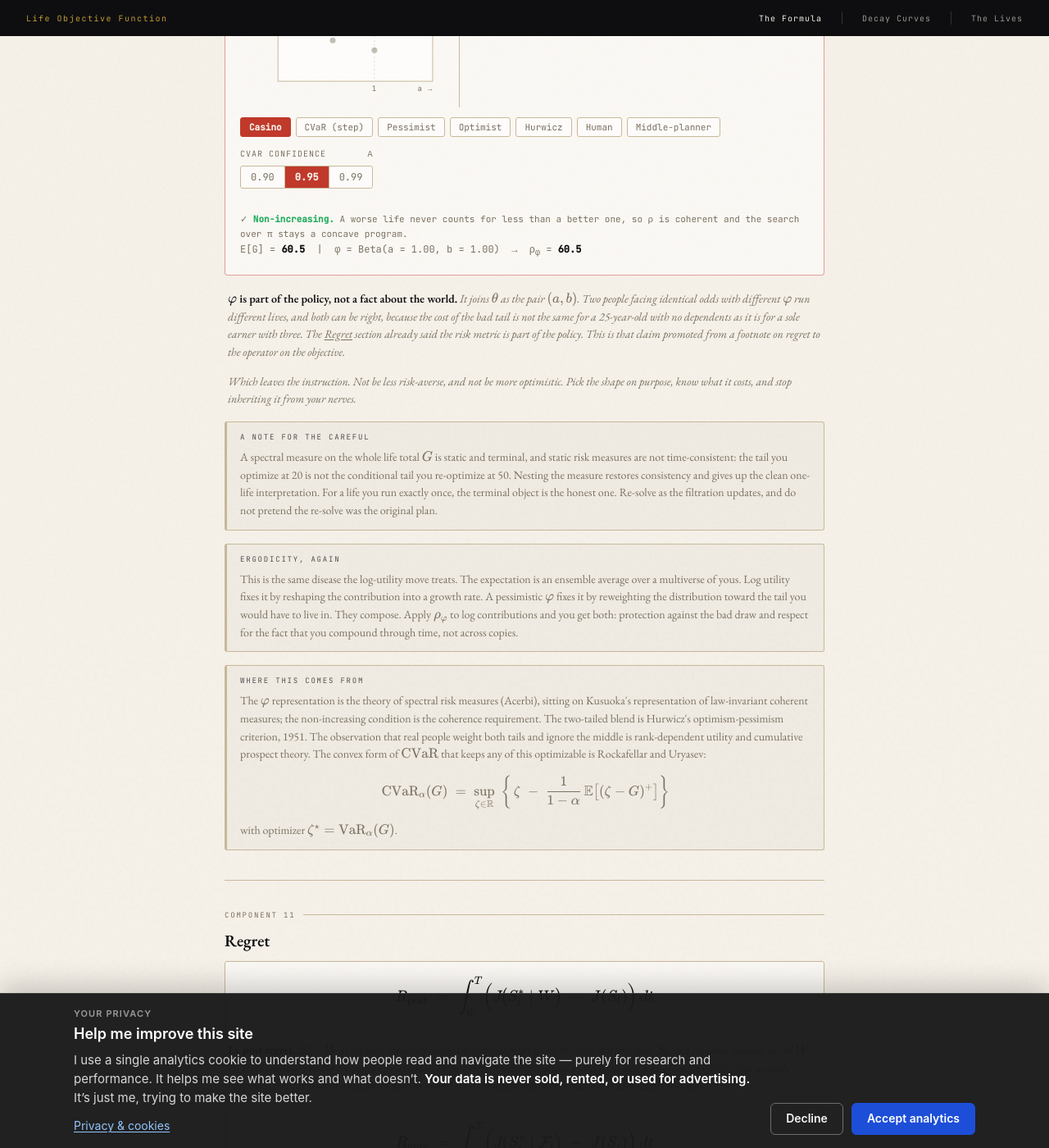
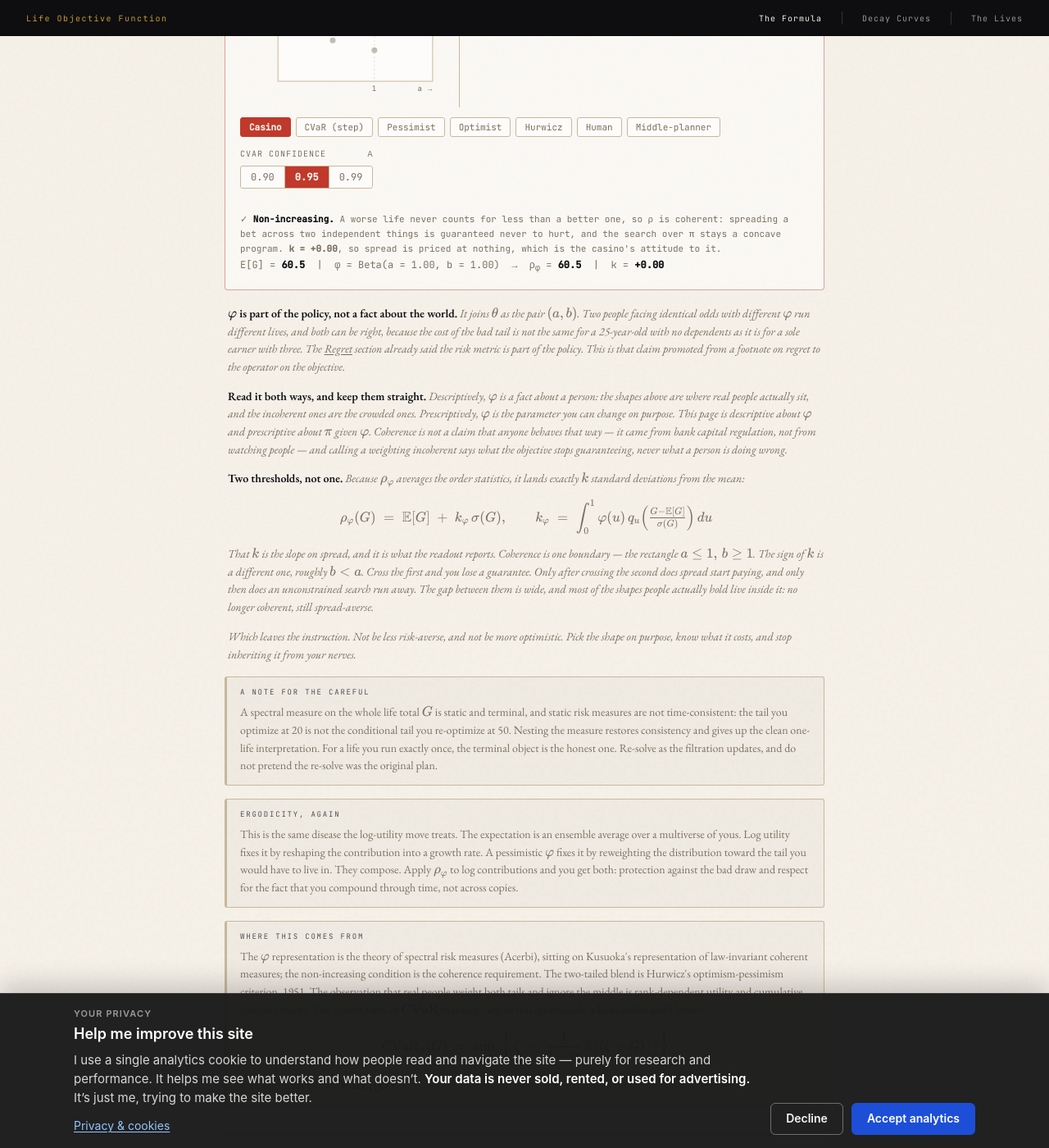
Before and after one commit to JohnBElam/my-site, a Jekyll site: the page built from life-objective-function/index.html, in a window 1280 px wide and 1400 px high, scrolled down 6754 px. Shown: the whole window at 82% size. Built offline with Jekyll 4.4.1, drawn with Linux system fonts in a browser that asks for light colours.

Commit message:
Separate losing coherence from chasing variance in the risk section
The coherence note applied a consequence of optimism to all of incoherence.
It told anyone off the coherent rectangle that the objective "runs to
whichever policy has the most variance", which is true only when phi is
tilted upward on balance. Three of the seven presets sit outside the
rectangle while remaining spread-averse, and roughly a third of the pad
was getting a warning it did not earn.

Because rho averages the order statistics, rho = E[G] + k*sigma exactly, so
the slope on spread is just (rho - E[G]) / sigma. That number now drives a
three-state note, appears in the readout, and colors the objective marker by
which tail it leans on rather than by whether it is coherent. Coherence is
one boundary; the sign of k is a different and much later one.

Also drops the green shading on the coherent region, which was quietly
endorsing a region on a page that means to describe rather than prescribe,
and adds two annotations: one separating the descriptive reading of phi from
the prescriptive one, and one stating the two thresholds outright.

Co-authored-by: Cursor <cursoragent@cursor.com>

```diff
--- a/life-objective-function/index.html
+++ b/life-objective-function/index.html
@@ -411,6 +411,7 @@ document.addEventListener("DOMContentLoaded", function() {
   .readout b { color: var(--ink); }
   .readout .risk { color: var(--risk-lo); }
   .readout .up { color: var(--risk-hi); }
+  .readout .flat { color: var(--muted); }
 
   /* ---- Two-pane viz: weighting pad + distribution ---- */
   .viz-panes { display: flex; align-items: stretch; }
@@ -453,7 +454,7 @@ document.addEventListener("DOMContentLoaded", function() {
   #density { fill: rgba(56,182,255,0.14); stroke: var(--blue); stroke-width: 1.5; }
   #tailfill { fill: var(--risk-lo); fill-opacity: 0.20; stroke: none; }
   .pad-frame { fill: rgba(255,255,255,0.6); stroke: var(--rule); stroke-width: 1; }
-  .pad-coherent { fill: var(--green); fill-opacity: 0.10; stroke: var(--green); stroke-opacity: 0.35; stroke-width: 1; }
+  .pad-coherent { fill: var(--ink); fill-opacity: 0.05; stroke: var(--muted); stroke-opacity: 0.35; stroke-width: 1; }
   .pad-grid { stroke: var(--rule); stroke-width: 0.5; stroke-dasharray: 2 3; }
   .pad-preset { fill: var(--muted); fill-opacity: 0.45; cursor: pointer; }
   .pad-preset:hover { fill-opacity: 0.9; }
@@ -472,8 +473,9 @@ document.addEventListener("DOMContentLoaded", function() {
     font-family: 'JetBrains Mono', monospace; font-size: 11px;
     line-height: 1.65; padding: 10px 18px 0; color: var(--muted);
   }
-  .coh-note b { color: var(--green); }
+  .coh-note b { color: var(--ink); }
   .coh-note.warn b { color: var(--risk-hi); }
+  .coh-note .k { font-weight: 600; }
 
 </style>
 </head>
@@ -1101,6 +1103,28 @@ document.addEventListener("DOMContentLoaded", function() {
     </div>
 
     <div class="annotation" style="margin-top:14px;">
+      <strong>Read it both ways, and keep them straight.</strong> Descriptively, $\varphi$ is a fact about
+      a person: the shapes above are where real people actually sit, and the incoherent ones are the
+      crowded ones. Prescriptively, $\varphi$ is the parameter you can change on purpose. This page is
+      descriptive about $\varphi$ and prescriptive about $\pi$ given $\varphi$. Coherence is not a claim
+      that anyone behaves that way — it came from bank capital regulation, not from watching people —
+      and calling a weighting incoherent says what the objective stops guaranteeing, never what a person
+      is doing wrong.
+    </div>
+
+    <div class="annotation" style="margin-top:14px;">
+      <strong>Two thresholds, not one.</strong> Because $\rho_\varphi$ averages the order statistics, it
+      lands exactly $k$ standard deviations from the mean:
+      $$\rho_\varphi(G) \;=\; \mathbb{E}[G] \;+\; k_\varphi\,\sigma(G), \qquad
+        k_\varphi \;=\; \int_0^1 \varphi(u)\, q_u\!\left(\tfrac{G - \mathbb{E}[G]}{\sigma(G)}\right) du$$
+      That $k$ is the slope on spread, and it is what the readout reports. Coherence is one boundary —
+      the rectangle $a \le 1,\, b \ge 1$. The sign of $k$ is a different one, roughly $b < a$. Cross the
+      first and you lose a guarantee. Only after crossing the second does spread start paying, and only
+      then does an unconstrained search run away. The gap between them is wide, and most of the shapes
+      people actually hold live inside it: no longer coherent, still spread-averse.
+    </div>
+
+    <div class="annotation" style="margin-top:14px;">
       Which leaves the instruction. Not <em>be less risk-averse</em>, and not <em>be more optimistic</em>.
       Pick the shape on purpose, know what it costs, and stop inheriting it from your nerves.
     </div>
@@ -1402,6 +1426,9 @@ document.addEventListener("DOMContentLoaded", function() {
   samples.sort(function (a, b) { return a - b; });
   var lo = samples[0], hi = samples[N - 1];
   var mean = samples.reduce(function (s, x) { return s + x; }, 0) / N;
+  var sdev = Math.sqrt(
+    samples.reduce(function (s, x) { return s + (x - mean) * (x - mean); }, 0) / N
+  );
 
   // histogram for density path
   var BINS = 90;
@@ -1595,6 +1622,17 @@ document.addEventListener("DOMContentLoaded", function() {
 
     var coherent = isCoherent();
 
+    // Since rho is a weighted average of the order statistics, rho = E[G] + k*sigma
+    // exactly, so k is this objective's slope on spread: negative prices spread as a
+    // cost, positive pays for it. Coherence and the sign of k are separate thresholds.
+    var kphi = sdev > 0 ? (rho - mean) / sdev : 0;
+    // Inside a twentieth of a standard deviation of the mean, treat the lean as
+    // nil: below that, the sign is an artifact of this sample's skew, not a preference.
+    var DEAD = 0.05;
+    var lean = kphi > DEAD ? "pays" : (kphi < -DEAD ? "costs" : "nil");
+    var leanCls = lean === "pays" ? "up" : (lean === "costs" ? "risk" : "flat");
+    var kTxt = (kphi < 0 ? "\u2212" : "+") + Math.abs(kphi).toFixed(2);
+
     if (mode === "cvar") {
       var kIdx = Math.max(1, Math.floor((1 - alpha) * N));
       var varVal = samples[kIdx - 1];
@@ -1612,7 +1650,8 @@ document.addEventListener("DOMContentLoaded", function() {
         "E[G] = <b>" + mean.toFixed(1) + "</b> &nbsp;|&nbsp; " +
         "VaR<sub>" + alpha.toFixed(2) + "</sub> = <b>" + varVal.toFixed(1) + "</b> &nbsp;|&nbsp; " +
         "&phi; = CVaR step (&alpha; = " + alpha.toFixed(2) + ") &nbsp;&rarr;&nbsp; " +
-        "&rho;<sub>&phi;</sub> = <span class='risk'><b>" + rho.toFixed(1) + "</b></span>";
+        "&rho;<sub>&phi;</sub> = <span class='" + leanCls + "'><b>" + rho.toFixed(1) + "</b></span>" +
+        " &nbsp;|&nbsp; k = <b>" + kTxt + "</b>";
     } else {
       tailfill.setAttribute("d", "");
       varline.style.display = "none"; varlabel.style.display = "none";
@@ -1633,11 +1672,13 @@ document.addEventListener("DOMContentLoaded", function() {
       readout.innerHTML =
         "E[G] = <b>" + mean.toFixed(1) + "</b> &nbsp;|&nbsp; " +
         "&phi; = Beta(a = " + A.toFixed(2) + ", b = " + B.toFixed(2) + ") &nbsp;&rarr;&nbsp; " +
-        "&rho;<sub>&phi;</sub> = <span class='" + (coherent ? "risk" : "up") + "'><b>" +
-        rho.toFixed(1) + "</b></span>";
+        "&rho;<sub>&phi;</sub> = <span class='" + leanCls + "'><b>" +
+        rho.toFixed(1) + "</b></span>" +
+        " &nbsp;|&nbsp; k = <b>" + kTxt + "</b>";
     }
 
-    var col = coherent ? "#c0392b" : "#c8960c";
+    // colour the objective by which tail it leans on, not by whether it is coherent
+    var col = kphi > DEAD ? "#c8960c" : (kphi < -DEAD ? "#c0392b" : "#7a7060");
     var ox = valToX(rho);
     objline.setAttribute("x1", ox); objline.setAttribute("x2", ox);
     objline.setAttribute("stroke", col);
@@ -1646,10 +1687,33 @@ document.addEventListener("DOMContentLoaded", function() {
     objlabel.setAttribute("x", ox);
     objlabel.setAttribute("fill", col);
 
-    cohnote.className = coherent ? "coh-note" : "coh-note warn";
-    cohnote.innerHTML = coherent
-      ? "&#10003; <b>Non-increasing.</b> A worse life never counts for less than a better one, so &rho; is coherent and the search over &pi; stays a concave program."
-      : "&#9888; <b>Rising somewhere.</b> Subadditivity is spent: this objective prefers concentration to diversification, and left unconstrained it runs to whichever policy has the most variance.";
+    var priced =
+      lean === "costs" ? "spread is priced as a cost"
+                       : "spread is priced at nothing, which is the casino's attitude to it";
+
+    if (lean === "pays") {
+      // the only regime where the search itself breaks down
+      cohnote.className = "coh-note warn";
+      cohnote.innerHTML =
+        "&#9888; <b>Tilted upward on balance.</b> <span class='k'>k = " + kTxt + "</span>, so every " +
+        "additional unit of spread adds to the objective and nothing in &rho; ever asks it to stop. " +
+        "With &sigma; unconstrained there is no interior optimum: the answer stops coming from your " +
+        "preferences and starts coming from your limits.";
+    } else if (coherent) {
+      cohnote.className = "coh-note";
+      cohnote.innerHTML =
+        "&#10003; <b>Non-increasing.</b> A worse life never counts for less than a better one, so " +
+        "&rho; is coherent: spreading a bet across two independent things is guaranteed never to hurt, " +
+        "and the search over &pi; stays a concave program. " +
+        "<span class='k'>k = " + kTxt + "</span>, so " + priced + ".";
+    } else {
+      cohnote.className = "coh-note";
+      cohnote.innerHTML =
+        "<b>Rising somewhere.</b> Subadditivity is spent, so diversification is no longer " +
+        "<em>guaranteed</em> to beat concentration &mdash; you have lost the promise, not the " +
+        "behavior. On balance this &varphi; has not turned optimistic: " +
+        "<span class='k'>k = " + kTxt + "</span>, so " + priced + ". Most people live here.";
+    }
 
     drawPhi();
   }
```
